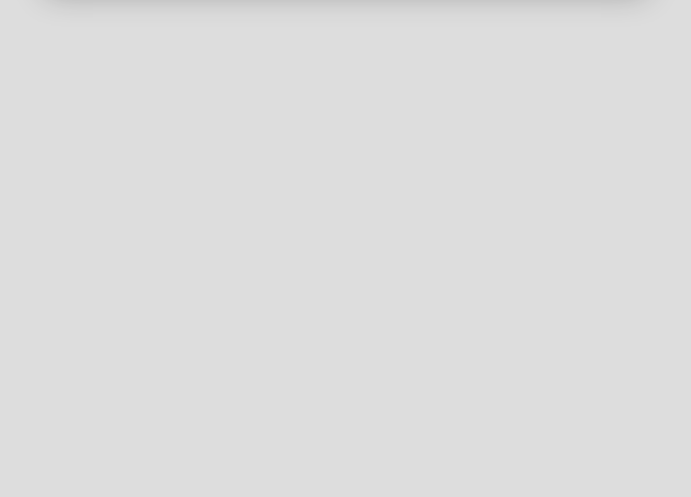
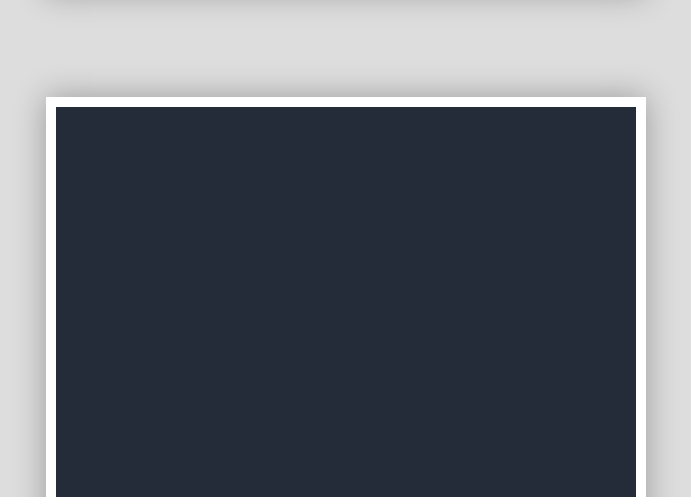
Before and after one commit to kkkkkkiii/graphicDesign, a plain HTML site: page index.html in a window 1280 px wide. Shown: the part 11503-12000 px from the top of the page, without its empty margins (294-985 px from the left). Before the commit the page ends 11600 px from the top, so only its background shows below. Drawn offline with Linux system fonts and the light colour scheme.

Commit message:
카카오택시, 게임앱 링크 추가

```diff
--- a/index.html
+++ b/index.html
@@ -72,6 +72,7 @@
         <div><a href="#"><img src="./images/18.gif" alt="18"></a></div>
         <div><a href="#"><img src="./images/19.jpg" alt="19"></a></div>
         <div><a href="https://shorturl.at/agr48"><img src="./images/20.gif" alt="20"></a></div>
+        <div><a href="https://shorturl.at/gruJM"><img src="./images/21.gif" alt="21"></a></div>
     </div>
 </body>
 
```
Also changed, not shown: images/21.gif (added).
